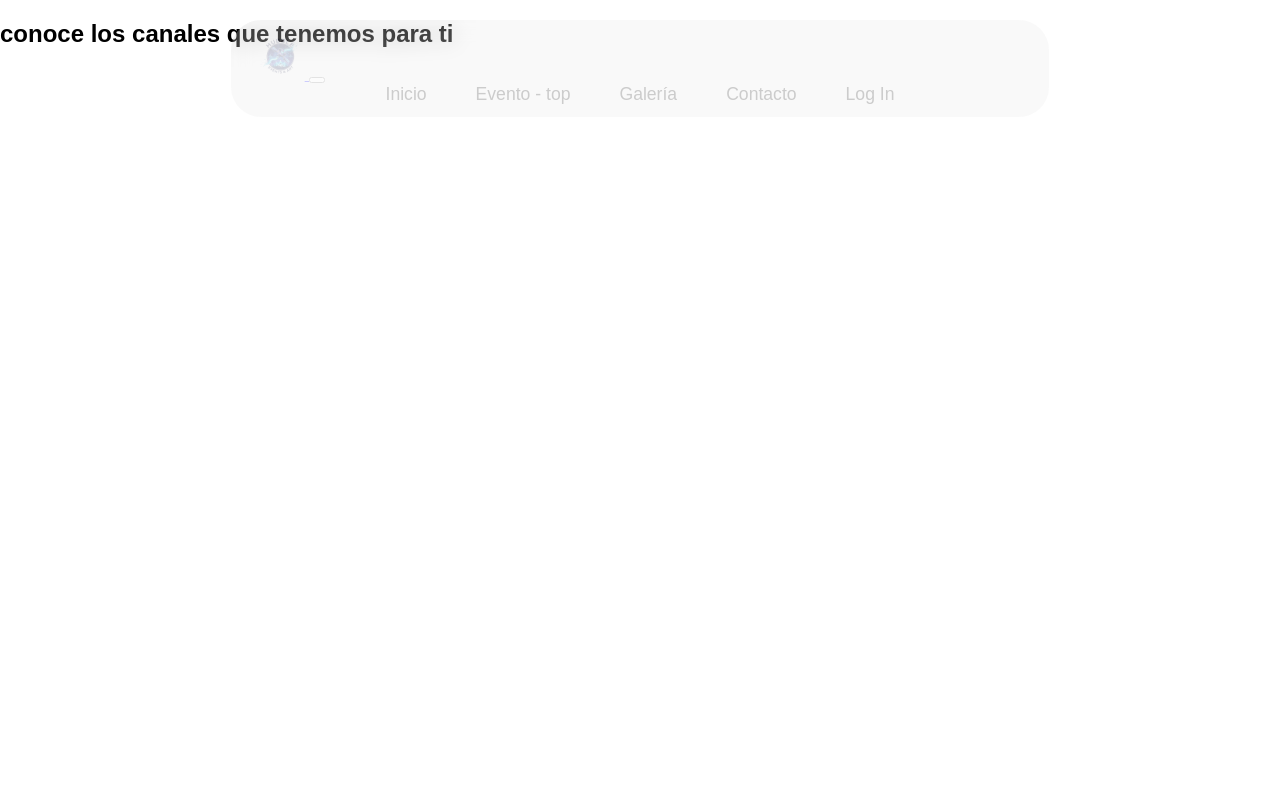
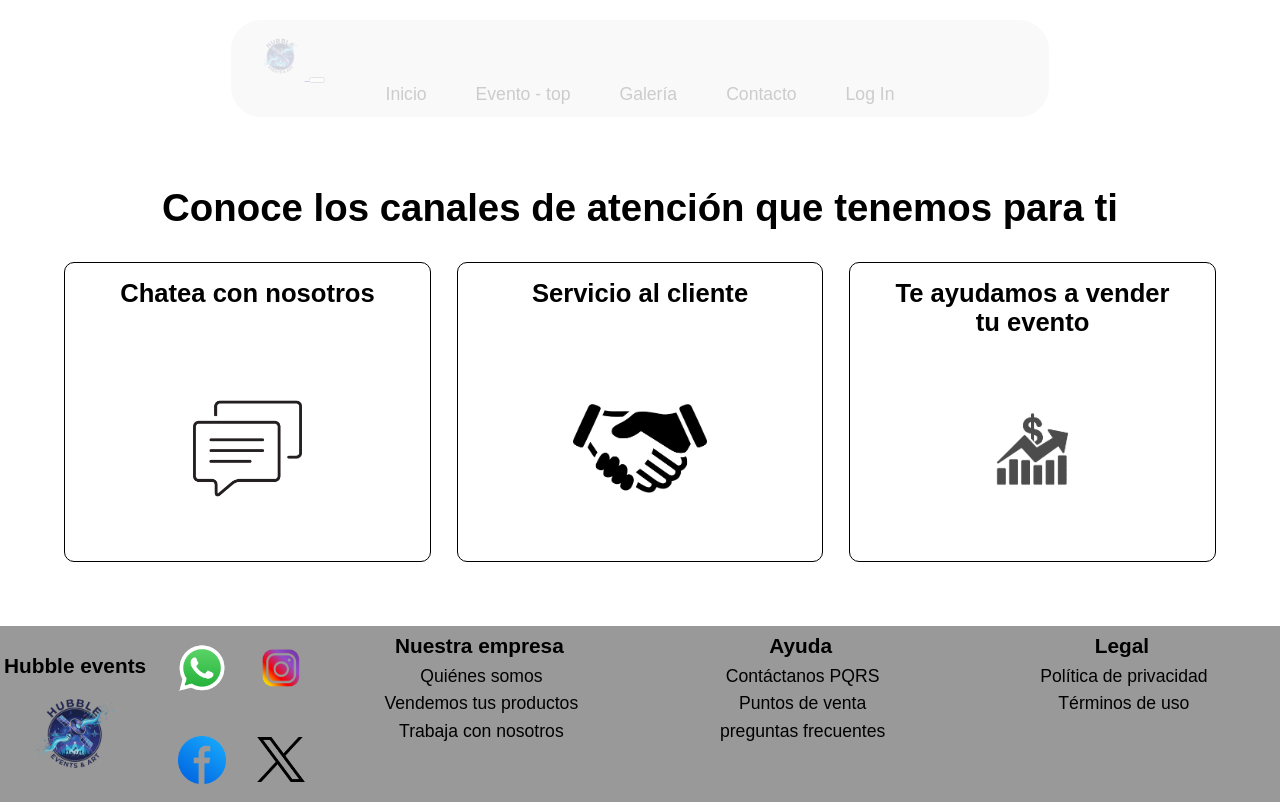
Before and after one commit to Hubble-Riiwii/proyecto-eventos-hubble, a plain HTML site: page contacto/contacto.html in a window 1280 px wide. Drawn offline with Linux system fonts and the light colour scheme.

Commit message:
actualicé el contacto, admin-crear-actualizar evento

```diff
--- a/contacto/contacto.html
+++ b/contacto/contacto.html
@@ -34,21 +34,65 @@
             </div>
         </div>
     </nav>
+    <!--contacto-->
     <main>
-        <h2>
-            conoce los canales que tenemos para ti
-        </h2>
+        <h1>
+            Conoce los canales de atención que tenemos para ti
+        </h1>
         <div class="div-chanels">
-            <div class="chat"></div>
-            <div class="pqrs"></div>
-            <div class="sell"></div>
+            <div class="div-contact chat">
+                <h2>Chatea con nosotros</h2>
+                <a href=""><img src="./img/mensaje-basico-logo.png" alt=""></a>
+            </div>
+            <div class="div-contact pqrs">
+                <h2>Servicio al cliente</h2>
+                <a href=""><img src="./img/sercicio-cliente-logo.png" alt=""></a>
+            </div>
+            <div class="div-contact sell">
+                <h2>Te ayudamos a vender tu evento</h2>
+                <a href=""><img src="./img/vender-producto-logo.png" alt=""></a>
+            </div>
         </div>
     </main>
+    <!--Footer-->
     <footer>
-        <div class="div-footer networks"></div>
-        <div class="div-footer"></div>
-        <div class="div-footer"></div>
-        <div class="div-footer"></div>
+        <div class="div-footer networks">
+            <div class="div-l">
+                <h3>Hubble events</h3>
+                <a href=""><img src="../assets/hubble-perfil.png" alt=""></a>
+            </div>
+            <div class="div-r">
+                <a href=""><img src="./img/whatsapp-logo.png" alt="Whatsapp"></a>
+                <a href=""><img src="./img/instagram-logo.png" alt="Instagran"></a>
+                <a href=""><img src="./img/facebook-logo.png" alt="Facebook"></a>
+                <a href=""><img src="./img/x-logo.png" alt="X (twitter)"></a>
+            </div>
+        </div>
+        <div class="div-footer our-company">
+            <h3>Nuestra empresa</h3>
+            <ul>
+                <li><a href="">Quiénes somos</a></li>
+                <li><a href="">Vendemos tus productos</a></li>
+                <li><a href="">Trabaja con nosotros</a></li>
+            </ul>
+        </div>
+        <div class="div-footer pqrs">
+            <h3>Ayuda</h3>
+            <ul>
+                <li><a href="">Contáctanos PQRS</a></li>
+                <li><a href="">Puntos de venta</a></li>
+                <li><a href="">preguntas frecuentes</a></li>
+            </ul>
+
+        </div>
+        <div class="div-footer legal">
+            <h3>Legal</h3>
+            <ul>
+                <li><a href="">Política de privacidad</a></li>
+                <li><a href="">Términos de uso</a></li>
+            </ul>
+
+        </div>
     </footer>
 </body>
 
--- a/contacto/css/style.css
+++ b/contacto/css/style.css
@@ -0,0 +1,211 @@
+body {
+    min-height: 100vh;
+    display: flex;
+    flex-direction: column;
+}
+
+/* MAIN */
+/* MAIN GENERAL */
+main {
+    flex: 1;
+    margin: 20vh 5vw 5vw 5vw;
+    min-width: 0;
+}
+
+main h1 {
+    text-align: center;
+    font-size: clamp(1.4rem, 3vw, 3rem);
+    margin-bottom: 2rem;
+}
+
+
+/*CONTENEDOR DE BLOQUE*/
+.div-chanels {
+    display: flex;
+    justify-content: space-between;
+    gap: 2vw;
+    height: auto;
+    min-width: 0;
+}
+
+/* CADA BLOQUE */
+.div-contact {
+    flex: 1;
+    border: 1px solid black;
+    padding: 1.5rem .5rem;
+    display: flex;
+    flex-direction: column;
+    align-items: center;
+    gap: 1rem;
+    min-width: 0;
+    overflow: hidden;
+    border-radius: 10px;
+    justify-content: space-between;
+    padding: 1rem;
+}
+
+
+/* TITULOS */
+.div-contact h2 {
+    text-align: center;
+    font-size: clamp(1rem, 2vw, 1.8rem);
+    margin: 0;
+    padding: 0 1rem;
+    overflow-wrap: break-word;
+}
+
+/* CONTENEDOR FIJO PARA LAS IMÁGENES */
+.div-contact a {
+    display: flex;
+    justify-content: center;
+    align-items: center;
+    /* Altura fija proporcional para alinear todas igual */
+    height: 12rem;
+    width: 100%;
+    overflow: hidden;
+    min-width: 0;
+}
+
+
+
+/* IMÁGENES */
+.div-contact img {
+    width: clamp(6rem, 40%, 12rem);
+    max-width: 100%;
+    height: auto;
+    object-fit: contain;
+    display: block;
+}
+
+
+
+/* FOOTER */
+footer {
+    height: 22vh;
+    /* border: 2px solid red; */
+    display: flex;
+    justify-content: space-between;
+    gap: 5px;
+    background-color: #999;
+    max-width: 100%;
+}
+
+.div-footer {
+    /* border: 1px solid green; */
+    flex: 1;
+}
+
+/*redes sociales*/
+.networks {
+    display: flex;
+    min-width: 0;
+    gap: 1rem;
+}
+
+.div-r {
+    flex: 1;
+    min-width: 0;
+    display: grid;
+    grid-template-columns: repeat(2, 1fr);
+    gap: 0.5rem;
+    place-items: center;
+    overflow: hidden;
+}
+
+/* el link (celda) también debe poder encogerse */
+.div-r a {
+    min-width: 0;
+    min-height: 0;
+    width: 100%;
+    height: 100%;
+    display: flex;
+    justify-content: center;
+    align-items: center;
+}
+
+/* Arreglando imagenes */
+.div-r img {
+    width: 100%;
+    height: 100%;
+    max-width: 3rem;
+    max-height: 3rem;
+    object-fit: contain;
+    transition: 0.2s;
+}
+
+.div-r img:hover {
+    transform: scale(1.1);
+}
+
+.div-l {
+    flex: 1;
+    display: flex;
+    flex-direction: column;
+    justify-content: center;
+    align-items: center;
+    min-width: 0;
+    text-align: center;
+}
+
+.div-l h3 {
+    margin: 0 0 0.5rem 0;
+    font-size: clamp(0.9rem, 2vw, 1.3rem);
+}
+
+.div-l a {
+    display: flex;
+    justify-content: center;
+    align-items: center;
+    width: 100%;
+    min-width: 0;
+}
+
+.div-l img {
+    width: clamp(2rem, 8vw, 6rem);
+    max-width: 100%;
+    height: auto;
+    object-fit: contain;
+    cursor: pointer;
+    transition: .2s;
+}
+
+
+.div-l img:hover {
+    transform: scale(1.1);
+}
+
+/*Our company*/
+/* ---- Bloques del footer (empresa, ayuda, legal) ---- */
+.div-footer h3 {
+    margin: 0.5rem 0 0.5rem 0;
+    font-size: clamp(1rem, 2vw, 1.3rem);
+    text-align: center;
+}
+
+.our-company, .pqrs, .legal {
+    box-sizing: border-box;
+}
+
+.div-footer ul {
+    list-style: none;
+    padding: 0 2px;
+    margin: 0;
+    width: 100%;
+    display: flex;
+    flex-direction: column;
+    gap: 0.4rem;
+    align-items: center;
+}
+
+
+.div-footer li a {
+    text-decoration: none;
+    color: black;
+    font-size: clamp(0.9rem, 1.6vw, 1.1rem);
+    transition: 0.2s;
+}
+
+.div-footer li a:hover {
+    color: #00a;
+    transform: translateX(3px);
+}
```
Also changed, not shown: admin/actualizar-evento.html (added, +151 -0 lines), admin/añadir-evento.html (added, +117 -0 lines), admin/css/style-add-event.css (added, +62 -0 lines), admin/css/style-update-event.css (added, +64 -0 lines), contacto/img/facebook-logo.png (added), contacto/img/instagram-logo.jpg (added), contacto/img/instagram-logo.png (added), contacto/img/mensaje-basico-logo.png (added), contacto/img/mensaje-basico-logo.webp (added), contacto/img/sercicio-cliente-logo.png (added), contacto/img/vender-producto-logo.png (added), contacto/img/whatsapp-logo.png (added), contacto/img/x-logo.png (added).
